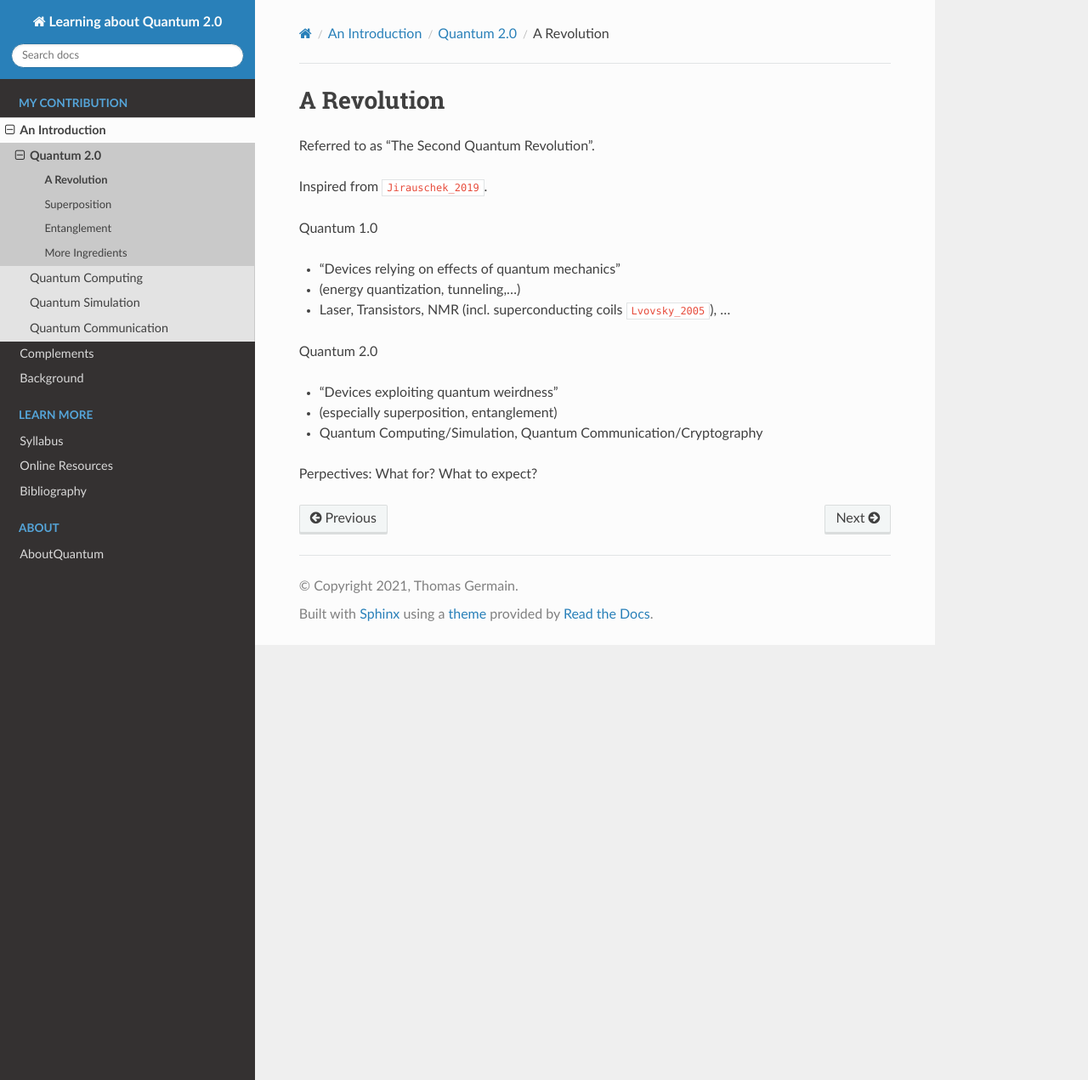
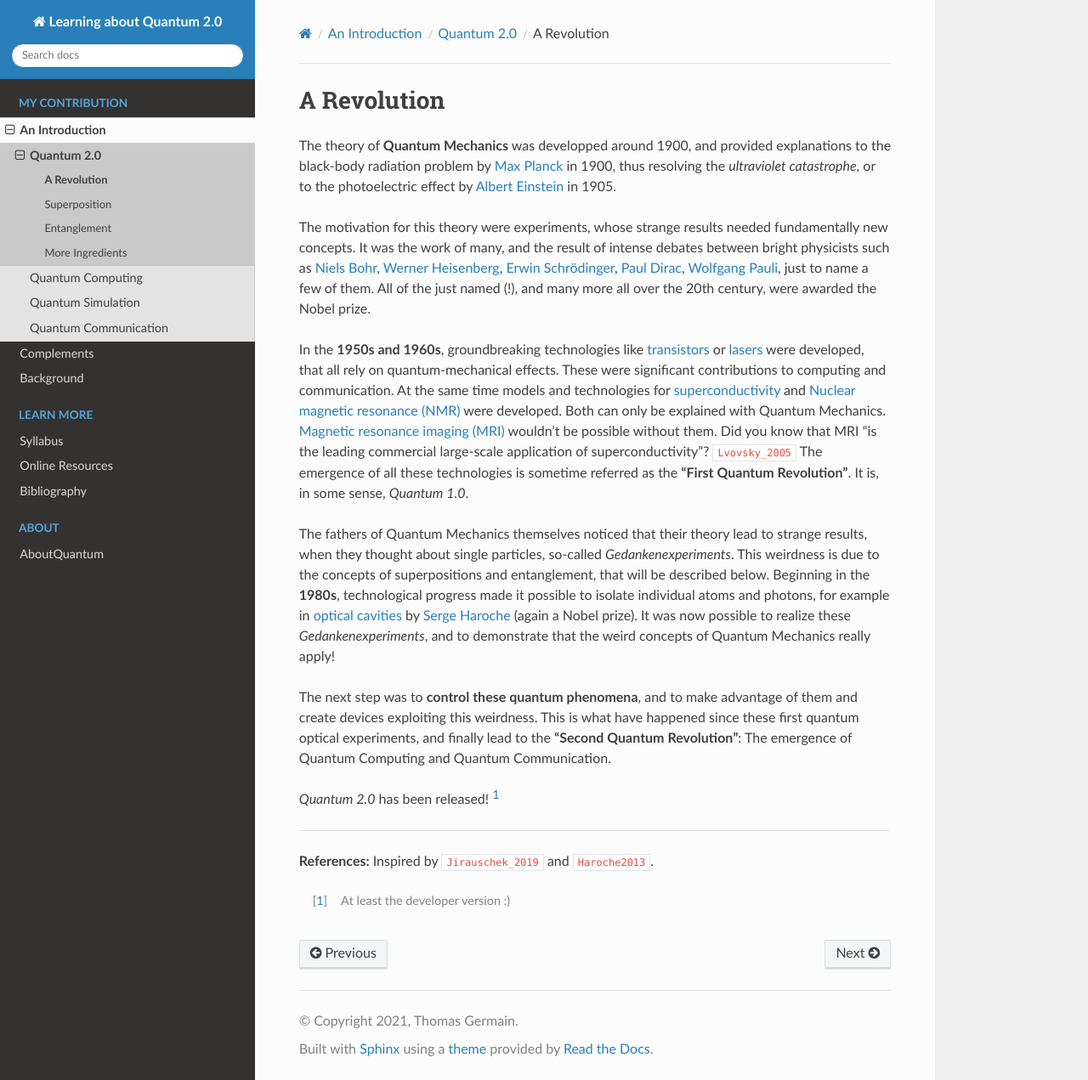
Before and after one commit to tomlqc/about-quantum, a Sphinx documentation site: the page built from source/intro/quantum2/revolution.rst, in a window 1280 px wide and 1271 px high. Shown: the whole window at 85% size. Built offline with Sphinx 7.4.7 and the Read the Docs theme 2.0.0, drawn with Linux system fonts in a browser that asks for light colours; cross-references to code outside the pages are shown as plain code.

Commit message:
revolution: full text.

```diff
--- a/source/intro/quantum2/revolution.rst
+++ b/source/intro/quantum2/revolution.rst
@@ -2,20 +2,65 @@
 A Revolution
 ============
 
-Referred to as "The Second Quantum Revolution".
+The theory of **Quantum Mechanics** was developped around 1900,
+and provided explanations to the black-body radiation problem by
+`Max Planck <https://www.nobelprize.org/prizes/physics/1918/planck/facts/>`_ in 1900,
+thus resolving the *ultraviolet catastrophe*,
+or to the photoelectric effect by
+`Albert Einstein <https://www.nobelprize.org/prizes/physics/1921/einstein/facts/>`_ in 1905.
 
-Inspired from :cite:`Jirauschek_2019`.
+The motivation for this theory were experiments, whose strange results needed
+fundamentally new concepts.
+It was the work of many, and the result of intense debates
+between bright physicists such as
+`Niels Bohr <https://www.nobelprize.org/prizes/physics/1922/bohr/facts/>`_,
+`Werner Heisenberg <https://www.nobelprize.org/prizes/physics/1932/heisenberg/facts/>`_,
+`Erwin Schrödinger <https://www.nobelprize.org/prizes/physics/1933/schrodinger/facts/>`_,
+`Paul Dirac <https://www.nobelprize.org/prizes/physics/1933/dirac/facts/>`_,
+`Wolfgang Pauli <https://www.nobelprize.org/prizes/physics/1945/summary/>`_,
+just to name a few of them.
+All of the just named (!), and many more all over the 20th century,
+were awarded the Nobel prize.
 
-Quantum 1.0
+In the **1950s and 1960s**, groundbreaking technologies like
+`transistors <https://en.wikipedia.org/wiki/Transistor>`_ or
+`lasers <https://en.wikipedia.org/wiki/Laser>`_ were developed, that all rely
+on quantum-mechanical effects.
+These were significant contributions to computing and communication.
+At the same time models and technologies for
+`superconductivity <https://en.wikipedia.org/wiki/Superconductivity>`_
+and `Nuclear magnetic resonance (NMR) <https://en.wikipedia.org/wiki/Nuclear_magnetic_resonance>`_
+were developed. Both can only be explained with Quantum Mechanics.
+`Magnetic resonance imaging (MRI) <https://en.wikipedia.org/wiki/Magnetic_resonance_imaging>`_
+wouldn't be possible without them.
+Did you know that MRI "is the leading commercial large-scale application of superconductivity"?
+:cite:`Lvovsky_2005`
+The emergence of all these technologies is sometime referred as the **"First Quantum Revolution"**.
+It is, in some sense, *Quantum 1.0*.
 
-- "Devices relying on effects of quantum mechanics"
-- (energy quantization, tunneling,...)
-- Laser, Transistors, NMR (incl. superconducting coils :cite:`Lvovsky_2005`), ...
+The fathers of Quantum Mechanics themselves noticed that their theory lead to strange
+results, when they thought about single particles, so-called *Gedankenexperiments*.
+This weirdness is due to the concepts of superpositions and entanglement,
+that will be described below.
+Beginning in the **1980s**, technological progress made it possible to isolate
+individual atoms and photons, for example in
+`optical cavities <https://en.wikipedia.org/wiki/Cavity_quantum_electrodynamics>`_ by
+`Serge Haroche <https://www.nobelprize.org/prizes/physics/2012/haroche/facts/>`_
+(again a Nobel prize).
+It was now possible to realize these *Gedankenexperiments*,
+and to demonstrate that the weird concepts of Quantum Mechanics really apply!
 
-Quantum 2.0
+The next step was to **control these quantum phenomena**, and to make advantage of them
+and create devices exploiting this weirdness.
+This is what have happened since these first quantum optical experiments,
+and finally lead to the **"Second Quantum Revolution"**:
+The emergence of Quantum Computing and Quantum Communication.
 
-- "Devices exploiting quantum weirdness"
-- (especially superposition, entanglement)
-- Quantum Computing/Simulation, Quantum Communication/Cryptography
+*Quantum 2.0* has been released! [#Q2]_
 
-Perpectives: What for? What to expect?
+-----
+
+**References:**
+Inspired by :cite:`Jirauschek_2019` and :cite:`Haroche2013`.
+
+.. [#Q2] At least the developer version :)
```
